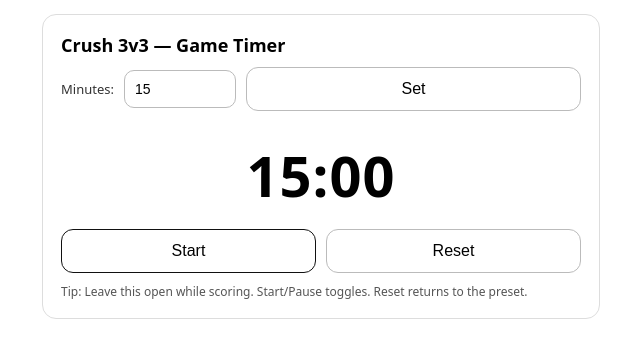
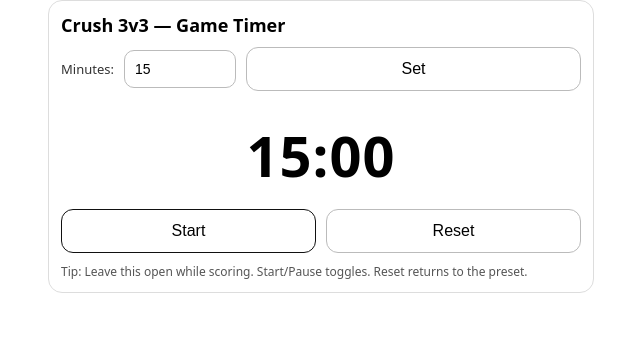
Before and after one commit to seanmcqueen-dev/crush-timer, a plain HTML site: page index.html in a window 1280 px wide. Shown: the whole page, without its empty margins (319-959 px from the left). Drawn offline with Linux system fonts and the light colour scheme.

Commit message:
Update index.html

```diff
--- a/index.html
+++ b/index.html
@@ -6,8 +6,8 @@
   <title>Crush 3v3 Game Timer</title>
   <style>
     :root { --pad: 14px; }
-    body { font-family: system-ui, -apple-system, Segoe UI, Roboto, Arial, sans-serif; margin: 0; padding: var(--pad); }
-    .card { max-width: 520px; margin: 0 auto; border: 1px solid #ddd; border-radius: 14px; padding: 18px; }
+     body { font-family: system-ui, -apple-system, Segoe UI, Roboto, Arial, sans-serif; margin: 0; padding: 0; }
+    .card { max-width: 520px; margin: 0 auto; border: 1px solid #ddd; border-radius: 14px; padding: 12px; }
     h1 { font-size: 18px; margin: 0 0 10px; }
     .time { font-size: 56px; font-weight: 700; letter-spacing: 1px; text-align: center; padding: 16px 0; }
     .row { display: flex; gap: 10px; flex-wrap: wrap; }
```
